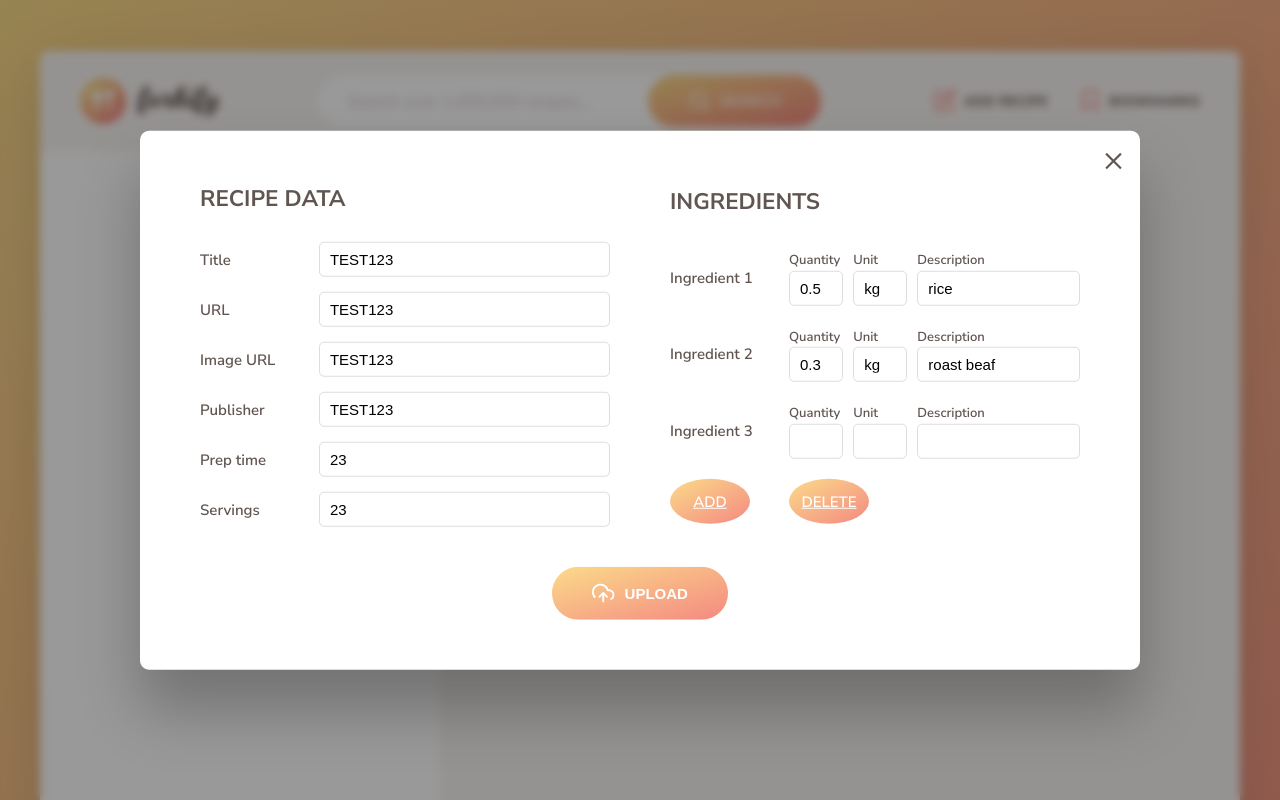
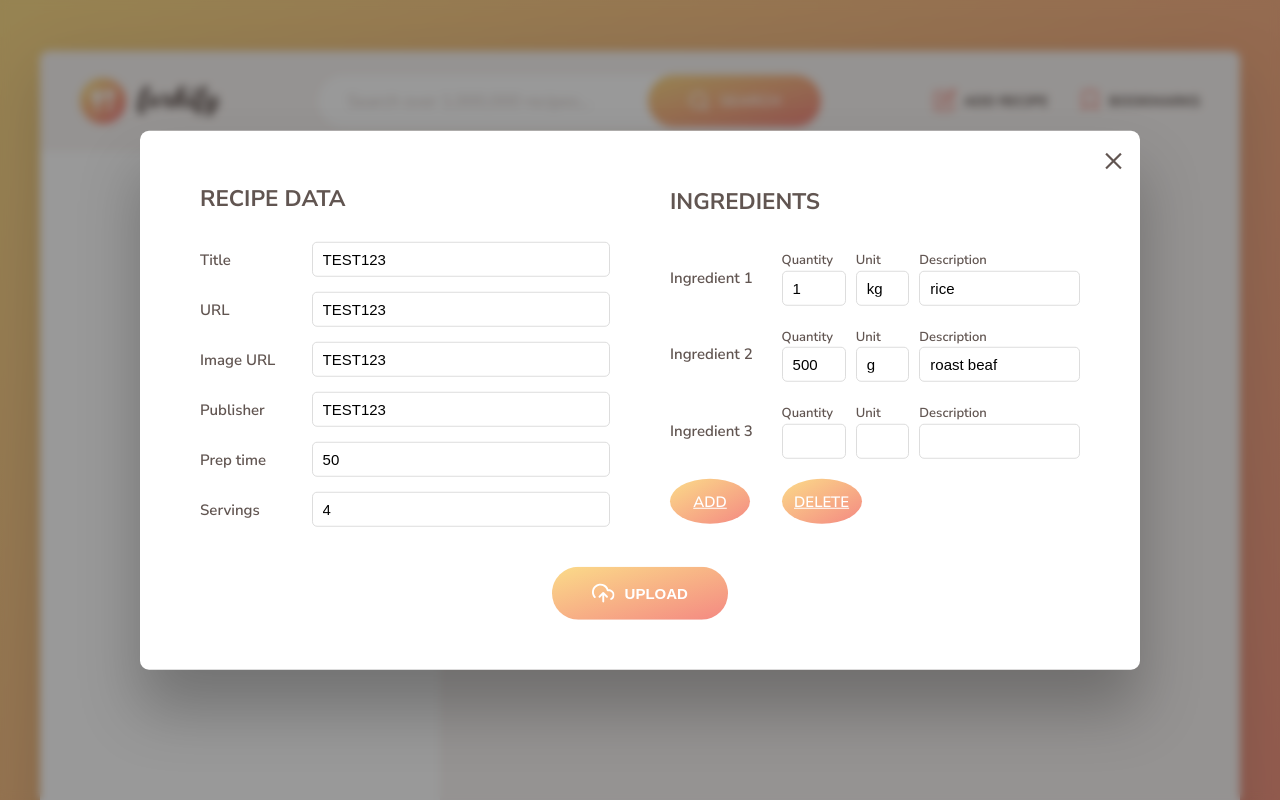
Before and after one commit to FoadSL/Forkify, a website built with Parcel: page index.html in a window 1280 px wide. Both pictures are taken after a click on the button "ADD RECIPE". Shown: the top 800 px of the page. Built offline with nearby package versions, Linux system fonts and the light colour scheme.

Commit message:
Add recipe form updated: input validation added

```diff
--- a/index.html
+++ b/index.html
@@ -276,9 +276,9 @@
           <label>Publisher</label>
           <input value="TEST123" required name="publisher" type="text" />
           <label>Prep time</label>
-          <input value="23" required name="cookingTime" type="number" />
+          <input value="50" required name="cookingTime" type="number" />
           <label>Servings</label>
-          <input value="23" required name="servings" type="number" />
+          <input value="4" required name="servings" type="number" />
         </div>
 
         <div class="upload__column">
@@ -381,10 +381,12 @@
               <label for="description">Description</label>
               <input
                 class="upload__input upload__input--quantity"
-                type="text"
+                type="number"
+                step="any"
+                min="0"
                 name="ing-quantity"
                 placeholder=""
-                value="0.5"
+                value="1"
               />
               <input
                 class="upload__input upload__input--unit"
@@ -399,6 +401,8 @@
                 name="ing-description"
                 placeholder=""
                 value="rice"
+                required
+                required
               />
             </div>
           </div>
@@ -411,17 +415,19 @@
               <label for="description">Description</label>
               <input
                 class="upload__input upload__input--quantity"
-                type="text"
+                type="number"
+                step="any"
+                min="0"
                 name="ing-quantity"
                 placeholder=""
-                value="0.3"
+                value="500"
               />
               <input
                 class="upload__input upload__input--unit"
                 type="text"
                 name="ing-unit"
                 placeholder=""
-                value="kg"
+                value="g"
               />
               <input
                 class="upload__input upload__input--description"
@@ -429,6 +435,7 @@
                 name="ing-description"
                 placeholder=""
                 value="roast beaf"
+                required
               />
             </div>
           </div>
@@ -441,7 +448,9 @@
               <label for="description">Description</label>
               <input
                 class="upload__input upload__input--quantity"
-                type="text"
+                type="number"
+                step="any"
+                min="0"
                 name="ing-quantity"
                 placeholder=""
               />
@@ -456,6 +465,7 @@
                 type="text"
                 name="ing-description"
                 placeholder=""
+                required
               />
             </div>
           </div>
--- a/src/js/views/addRecipeView.js
+++ b/src/js/views/addRecipeView.js
@@ -99,7 +99,9 @@
               <label for="description">Description</label>
               <input
                 class="upload__input upload__input--quantity"
-                type="text"
+                type="number"
+                step="any"
+                min="0"
                 name="ing-quantity"
                 placeholder=""
               />
@@ -114,6 +116,7 @@
                 type="text"
                 name="ing-description"
                 placeholder=""
+                required
               />
             </div>
         </div>`;
--- a/src/sass/_upload.scss
+++ b/src/sass/_upload.scss
@@ -51,7 +51,7 @@
     display: grid;
     grid-template-columns: 1fr 2.8fr;
     align-items: center;
-    gap: 1.5rem;
+    gap: 1.5rem 0.5rem;
 
     & label {
       font-size: 1.5rem;
@@ -86,12 +86,24 @@
 
   &__ingredient {
     display: grid;
-    grid-template-columns: 1fr 1fr 3fr;
+    grid-template-columns: 1.2fr 1fr 3fr;
     column-gap: 1rem;
 
     input {
       justify-self: stretch;
       width: 100%;
+    }
+
+    /* Chrome, Safari, Edge, Opera */
+    input::-webkit-outer-spin-button,
+    input::-webkit-inner-spin-button {
+      -webkit-appearance: none;
+      margin: 0;
+    }
+
+    /* Firefox */
+    input[type='number'] {
+      -moz-appearance: textfield;
     }
 
     label {
```
